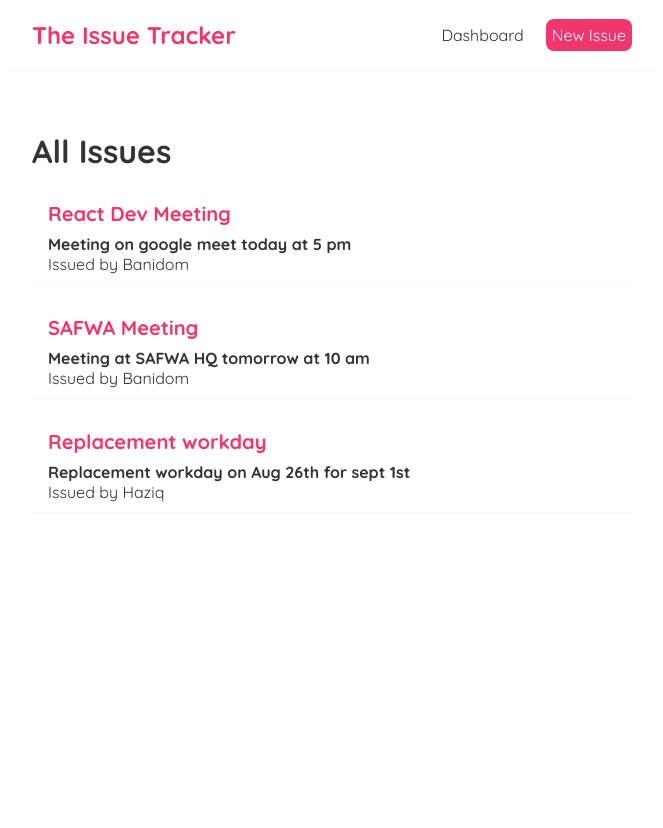
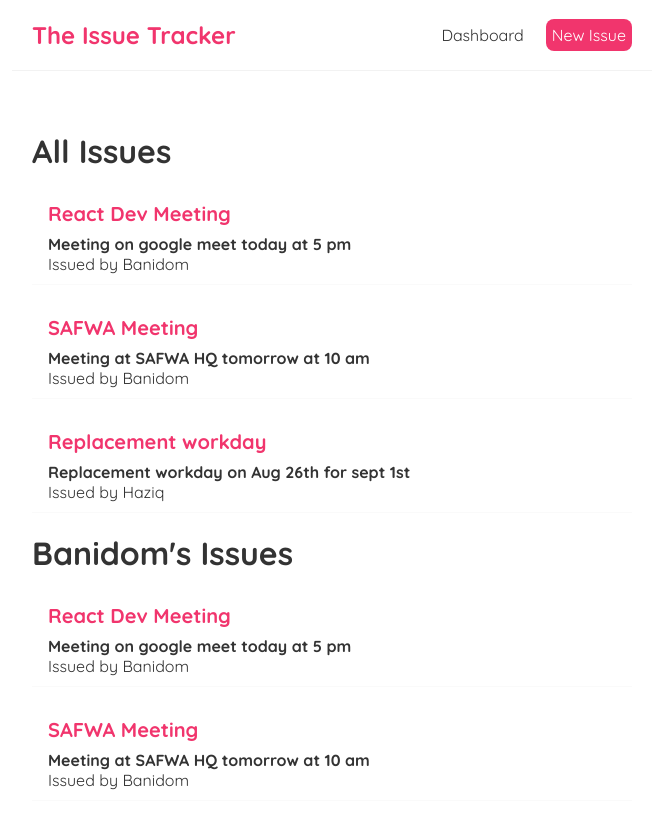
Before and after one commit to AimanFred/bug-tracker, a React (Create React App) app: page / in a window 1280 px wide. Shown: the top 828 px of the page, without its empty margins (308-971 px from the left). Before the commit the page ends 800 px from the top, so only its background shows below. Built offline with nearby package versions, Linux system fonts and the light colour scheme.

Commit message:
reuse issuelist component

```diff
--- a/src/Dashboard.js
+++ b/src/Dashboard.js
@@ -12,6 +12,7 @@ const Dashboard = () => {
   return (
     <div className="dashboard">
       <IssueList issues={issues} title="All Issues" />
+      <IssueList issues={issues.filter((issue) => issue.author === "Banidom")} title="Banidom's Issues" />
     </div>
   );
 };
```
